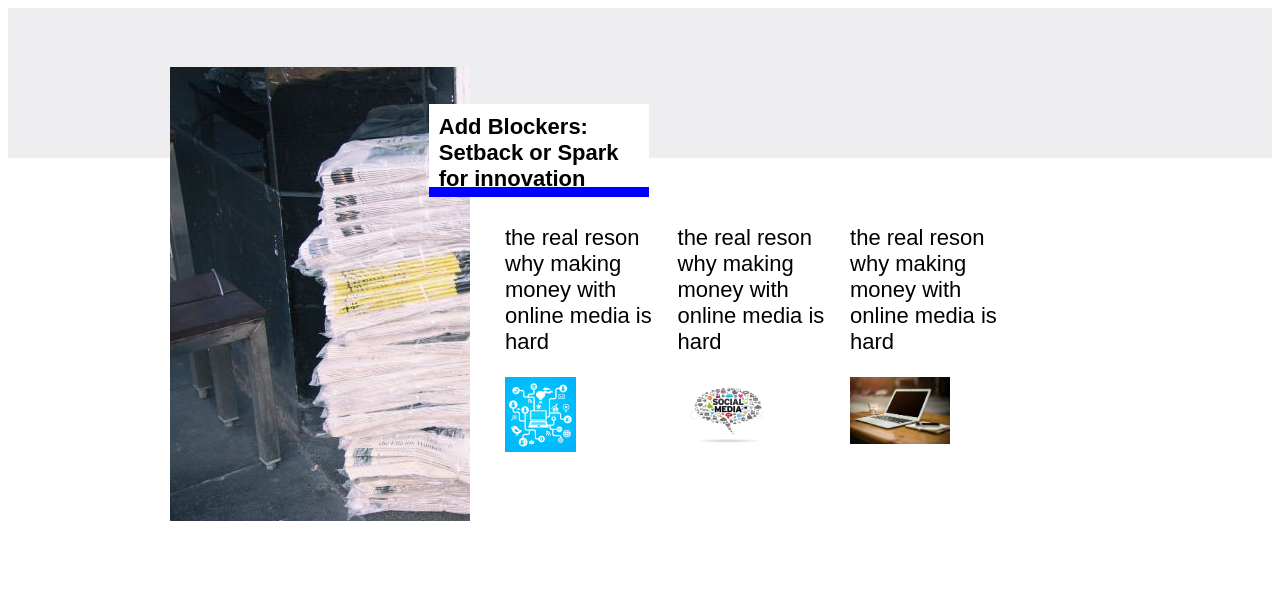
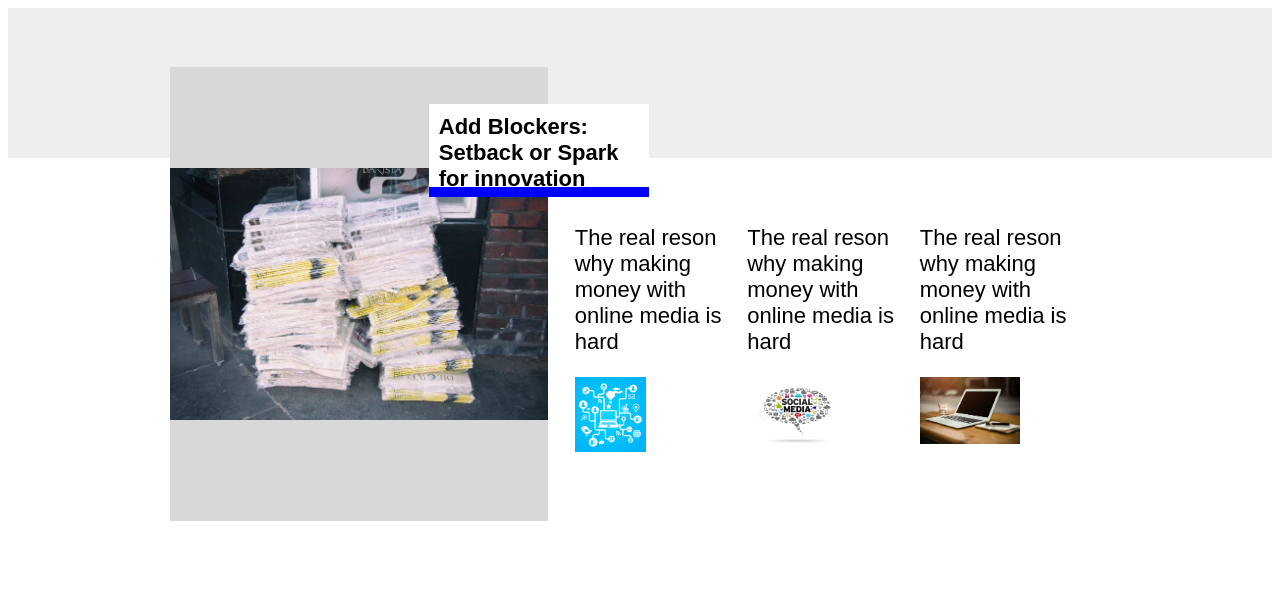
Before and after one commit to vedadeepta/vanilla-UI-practice, a website with bundled scripts: page src/index.html in a window 1280 px wide. Built offline with nearby package versions, Linux system fonts and the light colour scheme.

Commit message:
minor semantics changed

```diff
--- a/src/css/layout.css
+++ b/src/css/layout.css
@@ -49,7 +49,7 @@
 }
 
 .five {
-  max-width: 39.3333333333%;
+  width: 39.3333333333%;
 }
 
 .six {
@@ -84,15 +84,17 @@
 
 /* specific */
 .img-container {
-  width: 300px;
   height: 454px;
 }
 .out-of-flow {
   background-color: #d8d8d8;
   height: 454px;
-	position: absolute;
-	top: -20%;
+  position: absolute;
+  top: -20%;
   background-image: url('../img/bg-img.jpg');
+  background-repeat:no-repeat;
+  background-size:contain;
+  background-position:center;
 }
 
 .header {
@@ -135,6 +137,7 @@
   cursor: pointer;
 }
 .hot-news > h4 {
+  margin-bottom: 5px;
   -webkit-margin-before: 0;
   -webkit-margin-after: 0;
 }
--- a/src/index.html
+++ b/src/index.html
@@ -10,10 +10,10 @@
 	</head>
 
 	<body>
-		<div class="header">
+		<header class="header">
 
-		</div>
-		<div class="container">
+		</header>
+		<section class="container">
 			<div class="row">
 				<div class="five img-container out-of-flow">
 				</div>
@@ -27,7 +27,7 @@
 					<div class="row news-row">
 						<div class="four columns">
 							<div class="news-item">
-								<p> the real reson why making money with online media is hard</p>
+								<p> The real reson why making money with online media is hard</p>
 								<div class="small-img">
 									<img src="img/img-1.jpg">
 								</div>
@@ -35,7 +35,7 @@
 						</div>
 						<div class="four columns">
 							<div class="news-item">
-								<p> the real reson why making money with online media is hard</p>
+								<p> The real reson why making money with online media is hard</p>
 								<div class="small-img">
 									<img src="img/img-2.jpg">
 								</div>
@@ -43,7 +43,7 @@
 						</div>
 						<div class="four columns">
 							<div class="news-item">
-								<p> the real reson why making money with online media is hard</p>
+								<p> The real reson why making money with online media is hard</p>
 								<div class="small-img">
 									<img src="img/img-3.jpeg">
 								</div>
@@ -52,7 +52,7 @@
 					</div>
 				</div>
 			</div>
-		</div>
+		</section>
 
 		<div class="overlay is-hidden" id="overlay">
 		  <div class="modal">
```
